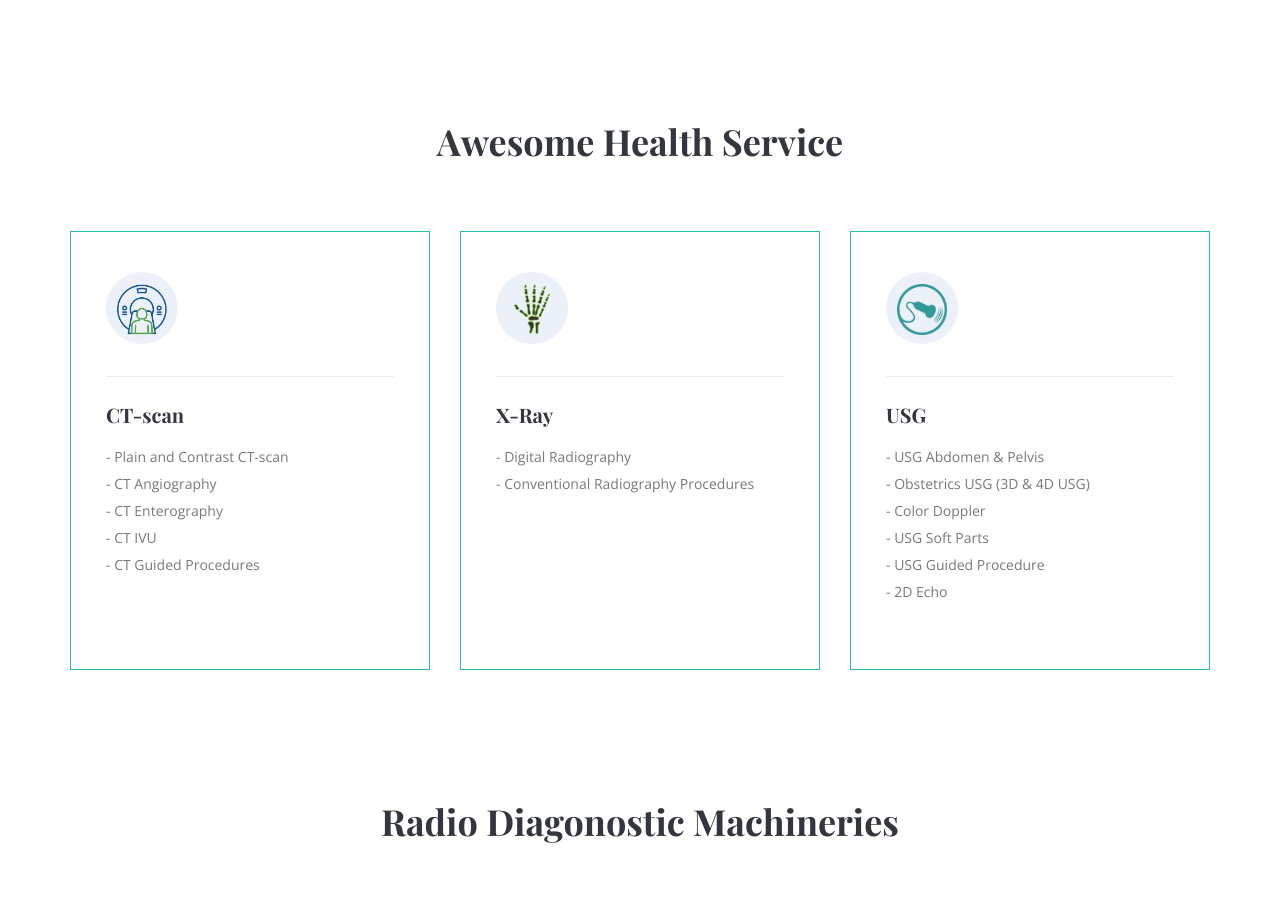
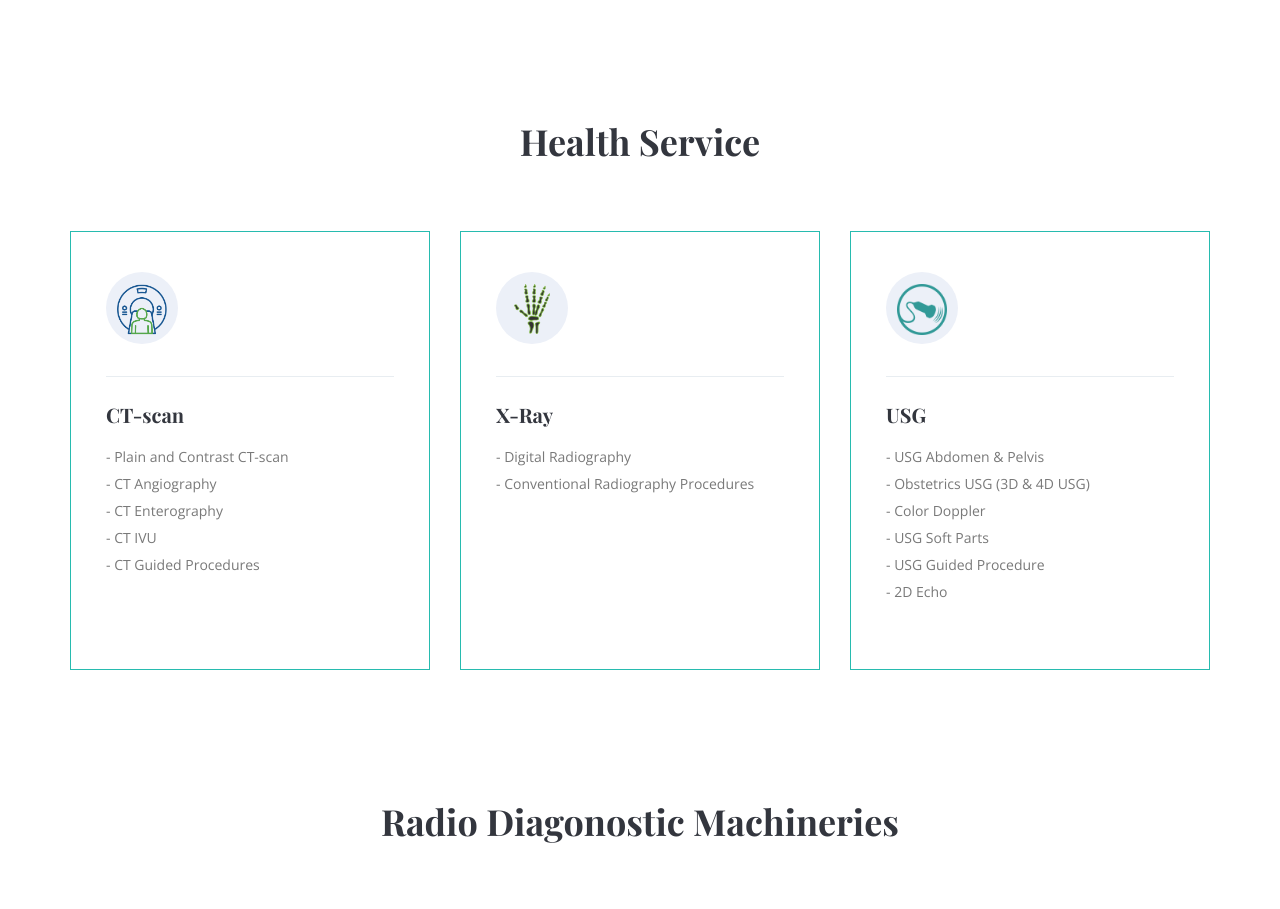
Before and after one commit to jeetsoni/ShreeHariImaging, a plain HTML site: page index.html in a window 1280 px wide. Shown: the part 1180-2089 px from the top of the page. Drawn offline with nearby package versions, Linux system fonts and the light colour scheme.

Commit message:
fifth commit

```diff
--- a/index.html
+++ b/index.html
@@ -116,7 +116,7 @@
         <div class="container">
             <div class="area-heading row">
                 <div class="col-md-12 col-xl-12">
-                    <h3 class="text-center">Awesome Health Service</h3>
+                    <h3 class="text-center">Health Service</h3>
                 </div>
             </div>
             <div class="row">
```
